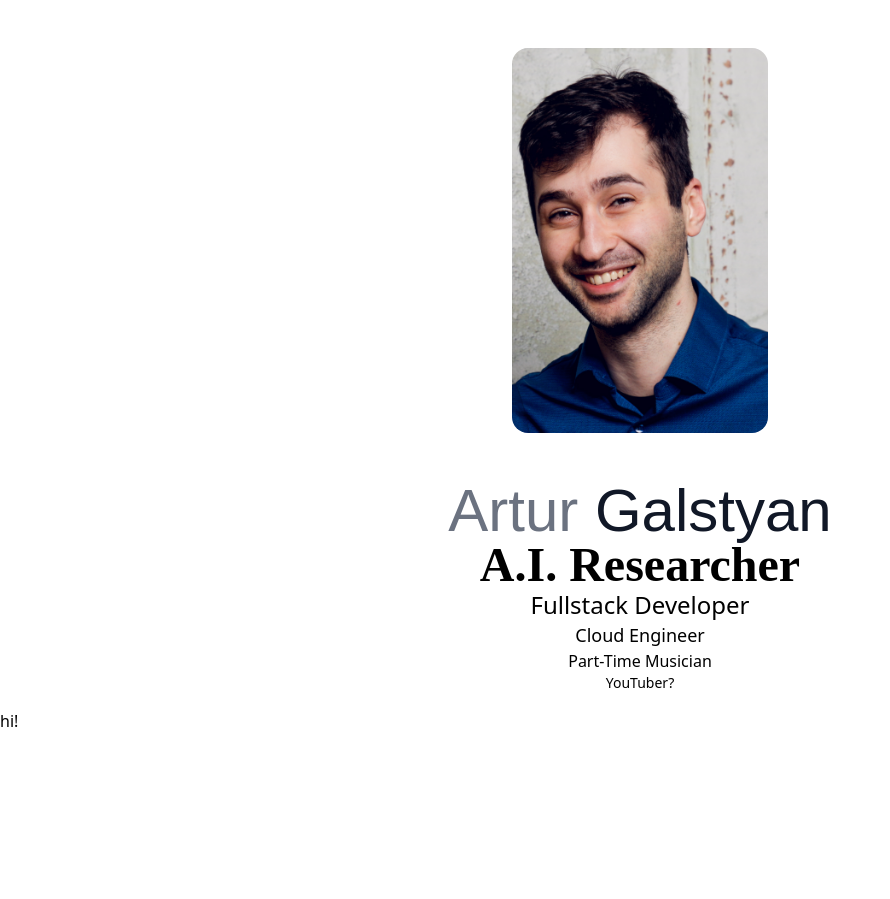
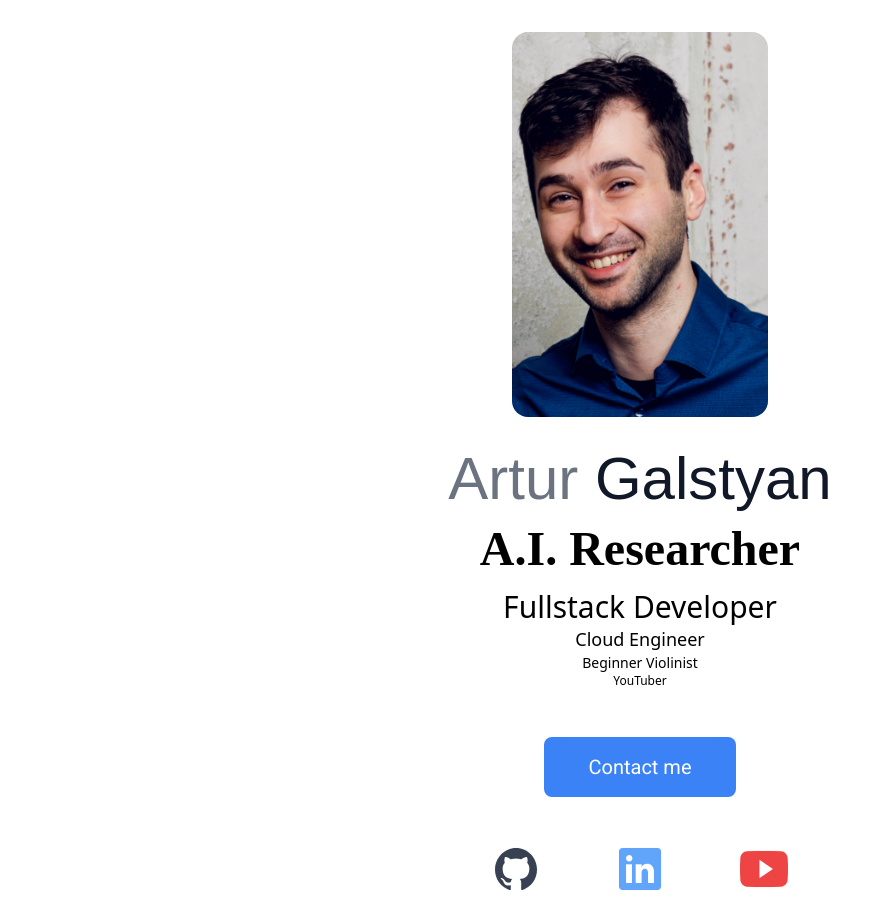
Before and after one commit to Artur-Galstyan/arturgalstyan.dev, a Python web app: template index/templates/index/index.html in a window 1280 px wide. Shown: the whole page, without its empty margins (0-890 px from the left). Before the commit the page ends 727 px from the top, so only its background shows below. Run offline with Jinja, Linux system fonts and the light colour scheme; the template is opened without the code that fills it, so the values that code supplies are empty; some web fonts are replaced.

Commit message:
added social media icons

```diff
--- a/index/templates/index/index.html
+++ b/index/templates/index/index.html
@@ -7,7 +7,7 @@
             let fadeOffset = 800
             $('#heading').children().each(function(i) {
                 $(this).delay(fadeOffset).css('opacity',0).animate({opacity:1}, 1000).toggleClass("invisible")
-                fadeOffset += 200 + ((i+1) * 300)
+                fadeOffset += 200 + ((i+1) * 100)
             })
         });
     </script>
@@ -17,34 +17,52 @@
 
 {% block main %}
 
-    <div class="mx-auto my-12 w-[20%]">
+    <div class="mx-auto my-8 w-[50%] md:w-[20%]">
         <img class="object-cover rounded-2xl" src="{{ url_for('static', filename='images/me.png') }}" alt="That's a picture of me!">
     </div>
 
     <div id="heading" class="text-center">
-        <h1 class="main-title text-6xl invisible">
+        <h1 class="main-title text-4xl md:text-6xl invisible">
             <span class="text-gray-500">Artur</span> <span class="text-gray-900">Galstyan</span>
         </h1>
-        <h2 class="text-5xl typewriter invisible">
+        <h2 class="text-3xl md:text-5xl my-4 typewriter invisible">
             A.I. Researcher
         </h2>
-        <h3 class="text-2xl invisible">
+        <h3 class="text-2xl md:text-3xl invisible">
             Fullstack Developer
         </h3>
-        <h4 class="text-lg invisible">
+        <h4 class="text-xl md:text-lg invisible">
             Cloud Engineer
         </h4>
-        <h5 class="invisible">
-            Part-Time Musician
+        <h5 class="text-sm invisible">
+            Beginner Violinist
         </h5>
-        <h6 class="text-sm invisible">
-            YouTuber?
+        <h6 class="text-xs invisible">
+            YouTuber
         </h6>
-        <div class="text-xs invisible">
-            Blogger?
+    </div>
+
+    <div class="flex justify-center my-12">
+        <a href="mailto:mail@arturgalstyan.dev" class="w-[50%] md:w-[15%] rounded-lg bg-blue-500 text-white hover:bg-green-600 duration-300 transition ease-in-out">
+            <div class="m-4 text-xl text-center roboto">
+                Contact me
+            </div>
+        </a>
+    </div>
+
+    <div class="flex justify-center">
+        <div class="md:w-[35%] w-full flex justify-evenly">
+            <a href="https://github.com/Artur-Galstyan/">
+                <ion-icon class="very-large text-gray-700" name="logo-github"></ion-icon>
+            </a>
+            <a href="https://www.linkedin.com/in/artur-galstyan-262842204/">
+                <ion-icon class="very-large text-blue-400" name="logo-linkedin"></ion-icon>
+            </a>
+            <a href="https://www.youtube.com/channel/UCZUnp_UT1c6jTELYx4AAN4Q">
+                <ion-icon class="very-large text-red-500" name="logo-youtube"></ion-icon>
+            </a>
         </div>
     </div>
-    hi!
 
 
 <script type="module" src="https://unpkg.com/ionicons@5.5.2/dist/ionicons/ionicons.esm.js"></script>
--- a/static/css/output.css
+++ b/static/css/output.css
@@ -1,6 +1,8 @@
 @import url("https://use.typekit.net/bur0ngk.css");
 
 @import url("https://fontlibrary.org//face/cmu-typewriter");
+
+@import url('https://fonts.googleapis.com/css2?family=Roboto&display=swap');
 
 /*
 ! tailwindcss v3.0.23 | MIT License | https://tailwindcss.com
@@ -472,7 +474,7 @@ Ensure the default browser behavior of the `hidden` attribute.
   --tw-backdrop-sepia:  ;
 }
 
-h1.main-title {
+.main-title {
   font-family: cubano, sans-serif;
   font-weight: 400;
   font-style: normal;
@@ -484,8 +486,12 @@ h1.main-title {
   font-style: normal;
 }
 
-.visible{
-  visibility: visible;
+.roboto {
+  font-family: 'Roboto', sans-serif;
+}
+
+ion-icon.very-large {
+  font-size: 48px;
 }
 
 .invisible{
@@ -496,9 +502,23 @@ h1.main-title {
   position: static;
 }
 
+.m-4{
+  margin: 1rem;
+}
+
 .mx-auto{
   margin-left: auto;
   margin-right: auto;
+}
+
+.my-8{
+  margin-top: 2rem;
+  margin-bottom: 2rem;
+}
+
+.my-4{
+  margin-top: 1rem;
+  margin-bottom: 1rem;
 }
 
 .my-12{
@@ -510,16 +530,46 @@ h1.main-title {
   display: block;
 }
 
-.hidden{
-  display: none;
+.flex{
+  display: flex;
 }
 
-.w-\[20\%\]{
-  width: 20%;
+.w-\[50\%\]{
+  width: 50%;
+}
+
+.w-\[35\%\]{
+  width: 35%;
+}
+
+.w-full{
+  width: 100%;
+}
+
+.justify-center{
+  justify-content: center;
+}
+
+.justify-evenly{
+  justify-content: space-evenly;
 }
 
 .rounded-2xl{
   border-radius: 1rem;
+}
+
+.rounded-lg{
+  border-radius: 0.5rem;
+}
+
+.bg-blue-400{
+  --tw-bg-opacity: 1;
+  background-color: rgb(96 165 250 / var(--tw-bg-opacity));
+}
+
+.bg-blue-500{
+  --tw-bg-opacity: 1;
+  background-color: rgb(59 130 246 / var(--tw-bg-opacity));
 }
 
 .object-cover{
@@ -531,14 +581,14 @@ h1.main-title {
   text-align: center;
 }
 
-.text-6xl{
-  font-size: 3.75rem;
-  line-height: 1;
+.text-4xl{
+  font-size: 2.25rem;
+  line-height: 2.5rem;
 }
 
-.text-5xl{
-  font-size: 3rem;
-  line-height: 1;
+.text-3xl{
+  font-size: 1.875rem;
+  line-height: 2.25rem;
 }
 
 .text-2xl{
@@ -546,8 +596,8 @@ h1.main-title {
   line-height: 2rem;
 }
 
-.text-lg{
-  font-size: 1.125rem;
+.text-xl{
+  font-size: 1.25rem;
   line-height: 1.75rem;
 }
 
@@ -571,7 +621,92 @@ h1.main-title {
   color: rgb(17 24 39 / var(--tw-text-opacity));
 }
 
+.text-white{
+  --tw-text-opacity: 1;
+  color: rgb(255 255 255 / var(--tw-text-opacity));
+}
+
 .text-blue-400{
   --tw-text-opacity: 1;
   color: rgb(96 165 250 / var(--tw-text-opacity));
 }
+
+.text-gray-400{
+  --tw-text-opacity: 1;
+  color: rgb(156 163 175 / var(--tw-text-opacity));
+}
+
+.text-gray-700{
+  --tw-text-opacity: 1;
+  color: rgb(55 65 81 / var(--tw-text-opacity));
+}
+
+.text-red-300{
+  --tw-text-opacity: 1;
+  color: rgb(252 165 165 / var(--tw-text-opacity));
+}
+
+.text-red-400{
+  --tw-text-opacity: 1;
+  color: rgb(248 113 113 / var(--tw-text-opacity));
+}
+
+.text-red-500{
+  --tw-text-opacity: 1;
+  color: rgb(239 68 68 / var(--tw-text-opacity));
+}
+
+.transition{
+  transition-property: color, background-color, border-color, fill, stroke, opacity, box-shadow, transform, filter, -webkit-text-decoration-color, -webkit-backdrop-filter;
+  transition-property: color, background-color, border-color, text-decoration-color, fill, stroke, opacity, box-shadow, transform, filter, backdrop-filter;
+  transition-property: color, background-color, border-color, text-decoration-color, fill, stroke, opacity, box-shadow, transform, filter, backdrop-filter, -webkit-text-decoration-color, -webkit-backdrop-filter;
+  transition-timing-function: cubic-bezier(0.4, 0, 0.2, 1);
+  transition-duration: 150ms;
+}
+
+.duration-300{
+  transition-duration: 300ms;
+}
+
+.ease-in-out{
+  transition-timing-function: cubic-bezier(0.4, 0, 0.2, 1);
+}
+
+.hover\:bg-green-600:hover{
+  --tw-bg-opacity: 1;
+  background-color: rgb(22 163 74 / var(--tw-bg-opacity));
+}
+
+@media (min-width: 768px){
+  .md\:w-\[20\%\]{
+    width: 20%;
+  }
+
+  .md\:w-\[15\%\]{
+    width: 15%;
+  }
+
+  .md\:w-\[35\%\]{
+    width: 35%;
+  }
+
+  .md\:text-6xl{
+    font-size: 3.75rem;
+    line-height: 1;
+  }
+
+  .md\:text-5xl{
+    font-size: 3rem;
+    line-height: 1;
+  }
+
+  .md\:text-3xl{
+    font-size: 1.875rem;
+    line-height: 2.25rem;
+  }
+
+  .md\:text-lg{
+    font-size: 1.125rem;
+    line-height: 1.75rem;
+  }
+}
```
Also changed, not shown: static/src/css/input.css (+11 -1 lines), 1 other file.
